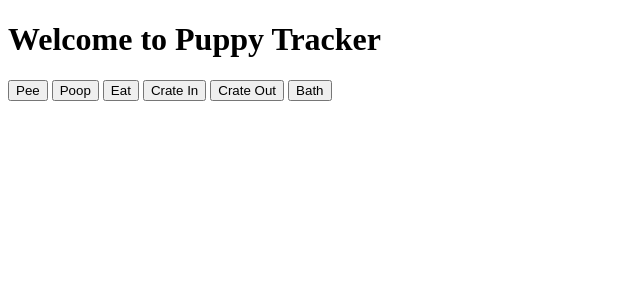
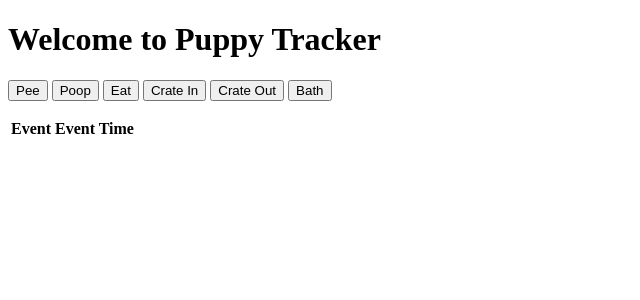
Before and after one commit to amandabarr/puppy-schedule, a Flask app: page / in a window 1280 px wide. Shown: the top 300 px of the page, without its empty margins (0-640 px from the left). Run offline with Flask 2, Linux system fonts and the light colour scheme; data that the repository does not hold is empty.

Commit message:
Created table to see events

```diff
--- a/server.py
+++ b/server.py
@@ -15,7 +15,10 @@ app.jinja_env.undefined = StrictUndefined
 
 @app.route("/")
 def root():
-    return render_template("base.html")
+    event_type = "pee"
+    events = [event for event in crud.get_all_events(
+    ) if event.event_type == event_type]
+    return render_template("base.html", event_type=event_type, events=events)
 
 
 @app.route("/api/test")
--- a/templates/base.html
+++ b/templates/base.html
@@ -21,6 +21,8 @@
 
 
     </div>
+
+    {% include 'table.html' %}
     <script src="/static/js/events.js"></script>
 </body>
 </html>
--- /dev/null
+++ b/templates/table.html
@@ -0,0 +1,22 @@
+<p>
+    <table>
+        <thead>
+            <tr>
+                <th>Event</th>
+                <th>Event Time</th>
+            </tr>
+        </thead>
+        <tbody>
+            {% for event in events %}
+            <tr>
+                <td>
+                    {{ event.event_type }}
+                </td>
+                <td>
+                    {{ event.event_time }}
+                </td>
+            </tr>
+            {% endfor %}
+        </tbody>
+    </table>
+</p>
```
